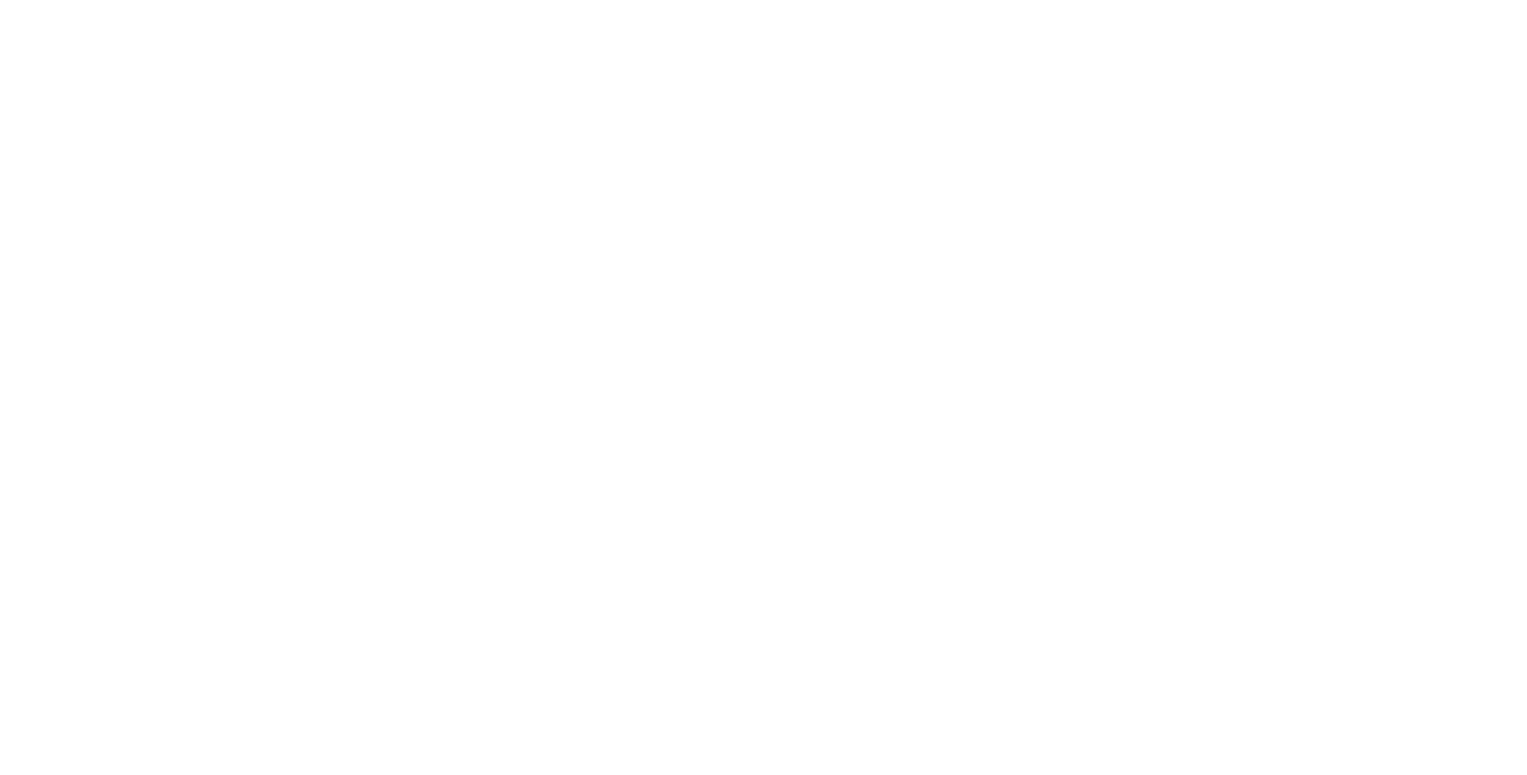
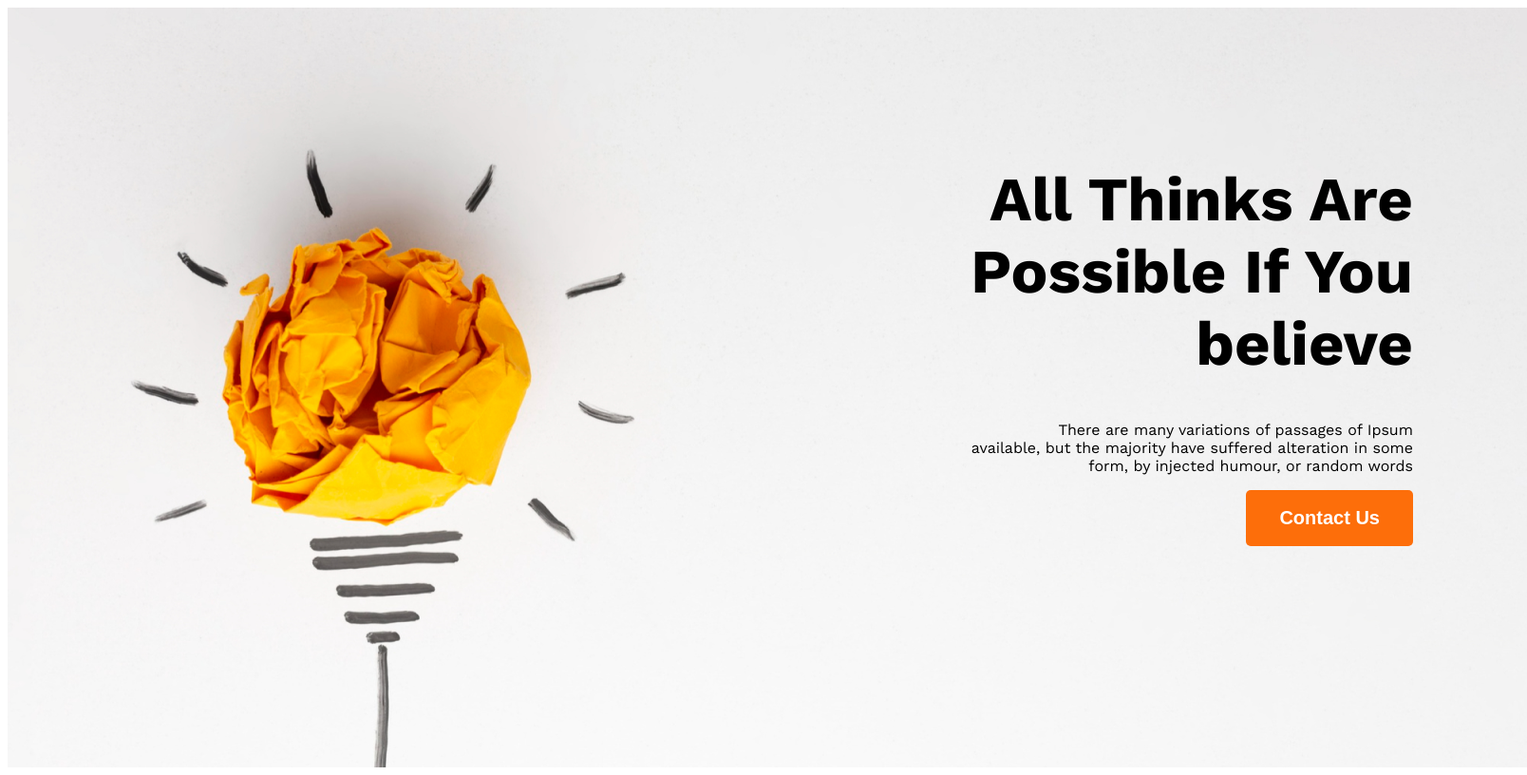
Before and after one commit to shahadat-web-dev/New-year-me-1, a plain HTML site: page index.html in a window 1280 px wide. Shown: the whole page at 95% size, 1608 px wide, since content can reach past the window. Drawn offline with nearby package versions, Linux system fonts and the light colour scheme.

Commit message:
add header section

```diff
--- a/index.html
+++ b/index.html
@@ -13,15 +13,26 @@
 </head>
 
 <body class="work-sans-normal">
-  <header>
+  <header class="header-container">
+    <div class="secound-bg">
+
+    </div>
+    <div class=" banner">
+      <div class="container">
+        <h1 class="banner-title">All Thinks Are<br> Possible If You<br> believe</h1>
+        <p>There are many variations of passages of Ipsum <br> available, but the majority have suffered alteration in
+          some <br> form, by injected humour, or random words</p>
+        <button class="btn-primary">Contact Us</button>
+      </div>
+    </div>
 
   </header>
   <main>
 
   </main>
-   <footer>
+  <footer>
 
-   </footer>
+  </footer>
 </body>
 
 </html>
--- a/styles/style.css
+++ b/styles/style.css
@@ -4,3 +4,43 @@
   font-optical-sizing: auto;
   font-style: normal;
 }
+
+
+.banner {
+  margin: 0px auto;
+  text-align: right;
+  background-image: url(../images/banner/banner1.png);
+  background-repeat: no-repeat;
+  height: 800px;
+  width: 1600px;
+}
+
+.banner-title {
+  font-size: 65px;
+  font-weight: 700;
+}
+
+.container{
+padding: 120px;
+
+}
+
+
+
+
+
+
+
+
+
+
+/* button-primary */
+.btn-primary {
+  background-color: #FD6E0A;
+  font-size: 20px;
+  font-weight: bold;
+  color: white;
+  padding: 18px 35px;
+  border: none;
+  border-radius: 5px;
+}
```
